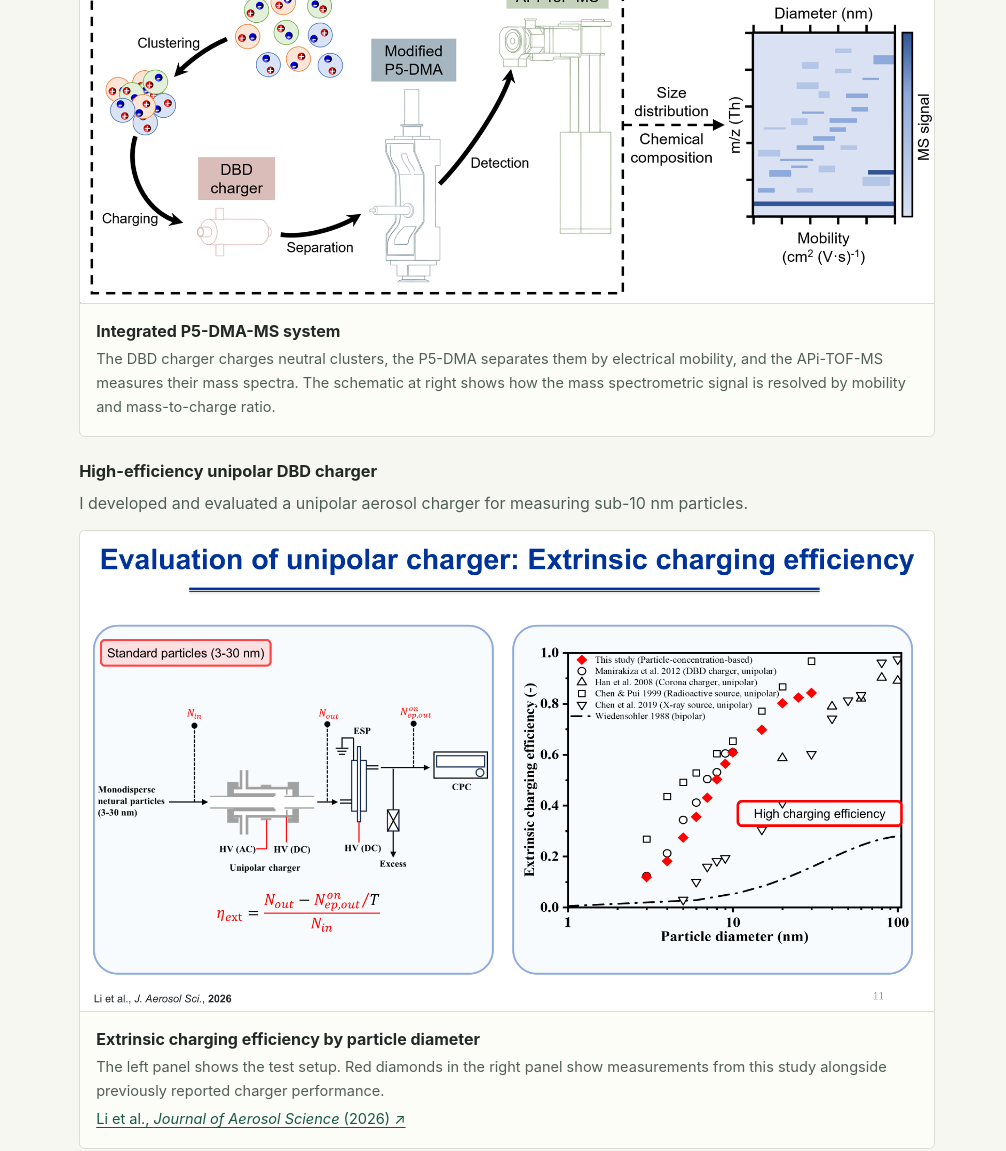
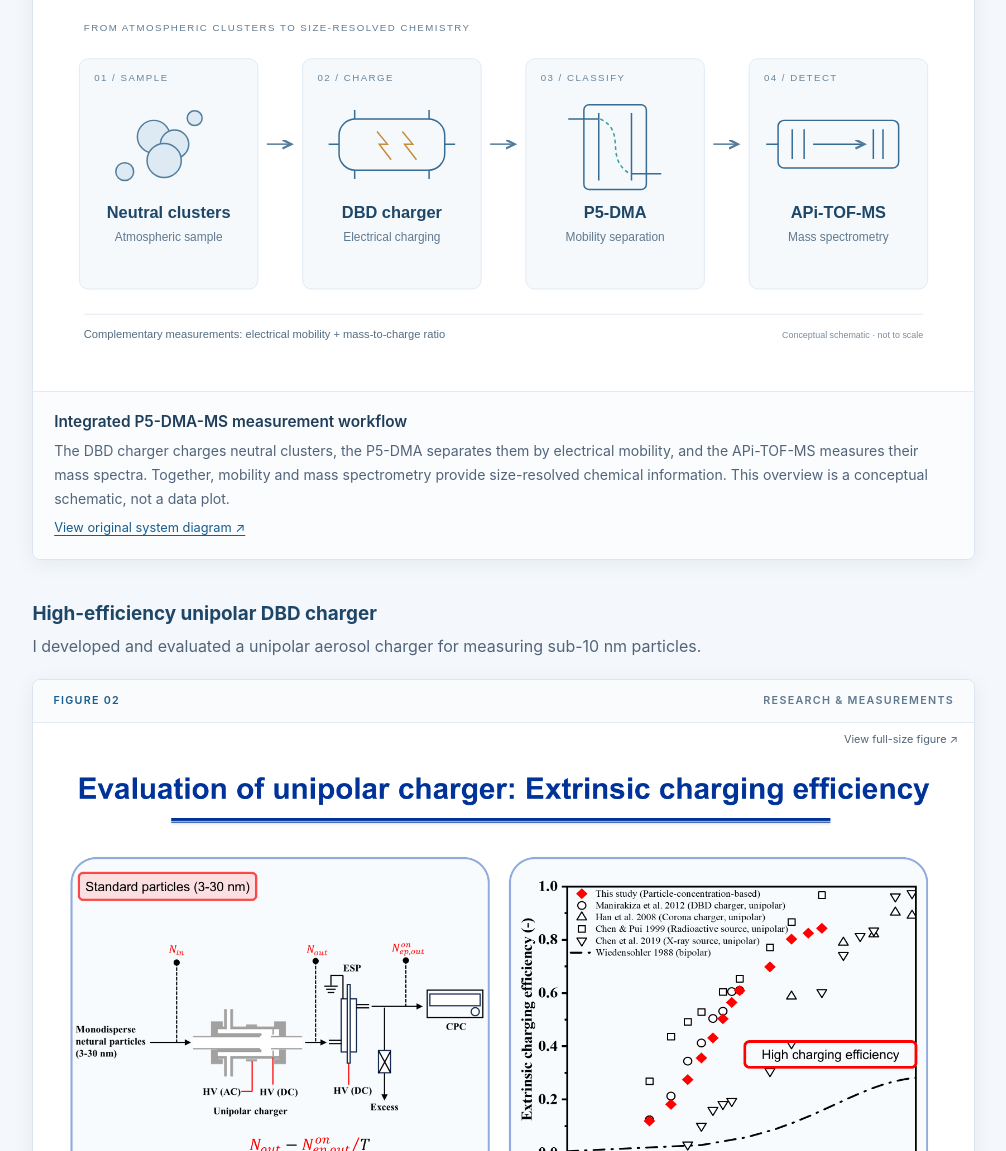
Before and after one commit to yueyangli-work/yueyangli-work.github.io, a plain HTML site: page index.html in a window 1280 px wide. Shown: the part 1224-2375 px from the top of the page, without its empty margins (261-1267 px from the left). Drawn offline with Linux system fonts and the light colour scheme.

Commit message:
Refresh portrait and scientific figure presentation

```diff
--- a/index.html
+++ b/index.html
@@ -4,12 +4,12 @@
 <meta charset="utf-8">
 <meta name="viewport" content="width=device-width, initial-scale=1">
 <meta name="description" content="Yueyang Li, doctoral researcher at Fudan University. Aerosol physics and chemistry, nanoparticle generation, and aerosol instrumentation.">
-<meta name="theme-color" content="#f7f7f2">
+<meta name="theme-color" content="#f4f7fb">
 <meta property="og:type" content="website">
 <meta property="og:title" content="Yueyang Li · Academic Homepage">
 <meta property="og:description" content="Doctoral researcher at Fudan University working on aerosol science and instrumentation.">
 <title>Yueyang Li · Academic Homepage</title>
-<link rel="stylesheet" href="styles.css">
+<link rel="stylesheet" href="styles.css?v=20261113">
 </head>
 <body id="top">
 <a class="skip" href="#main">Skip to content</a>
@@ -23,7 +23,7 @@
 </header>
 <div class="layout">
   <aside class="profile" aria-label="Profile and contact">
-    <img class="portrait" src="portrait.png" width="168" height="225" alt="Portrait of Yueyang Li">
+    <img class="portrait" src="portrait.png?v=20261113" width="183" height="228" alt="Portrait of Yueyang Li">
     <div class="profile-name">Yueyang Li <span lang="zh-Hans">李越洋</span></div>
     <p>Doctoral Researcher<br>Fudan University</p>
     <p class="location">Shanghai, China</p>
@@ -54,21 +54,21 @@
       <article class="instrument-feature" id="p5-dma-ms">
         <h3>P5-DMA-MS for simultaneous size and composition measurements</h3>
         <p>I integrated a dielectric barrier discharge (DBD) charger, a modified P5 differential mobility analyzer (P5-DMA), and an atmospheric pressure interface time-of-flight mass spectrometer (APi-TOF-MS) to measure the size distribution and chemical composition of atmospheric clusters in a single measurement workflow.</p>
-        <figure class="data-figure">
+        <figure class="data-figure"><div class="figure-heading"><span>FIGURE 01</span><span>RESEARCH &amp; MEASUREMENTS</span></div>
           <a href="images/p5-dma-ms-system.png" aria-label="Open the P5-DMA-MS system diagram at full size">
-            <img src="images/p5-dma-ms-system.png" width="1652" height="682" loading="lazy" alt="P5-DMA-MS system diagram showing charging with a DBD charger, mobility separation in a modified P5-DMA, and mass spectrometric detection.">
+            <img src="images/measurement-workflow.svg" width="1200" height="490" loading="lazy" alt="Conceptual measurement workflow: neutral clusters, DBD charging, P5-DMA mobility classification, and APi-TOF mass spectrometry.">
           </a>
           <figcaption>
-            <strong>Integrated P5-DMA-MS system</strong>
-            <p>The DBD charger charges neutral clusters, the P5-DMA separates them by electrical mobility, and the APi-TOF-MS measures their mass spectra. The schematic at right shows how the mass spectrometric signal is resolved by mobility and mass-to-charge ratio.</p>
-          </figcaption>
+            <strong>Integrated P5-DMA-MS measurement workflow</strong>
+            <p>The DBD charger charges neutral clusters, the P5-DMA separates them by electrical mobility, and the APi-TOF-MS measures their mass spectra. Together, mobility and mass spectrometry provide size-resolved chemical information. This overview is a conceptual schematic, not a data plot.</p>
+          <p class="figure-source"><a href="images/p5-dma-ms-system.png">View original system diagram ↗</a></p></figcaption>
         </figure>
       </article>
       <article class="instrument-feature">
         <h3>High-efficiency unipolar DBD charger</h3>
         <p>I developed and evaluated a unipolar aerosol charger for measuring sub-10 nm particles.</p>
-        <figure class="data-figure">
-          <a href="images/unipolar-dbd-efficiency.png" aria-label="Open the unipolar charger efficiency figure at full size">
+        <figure class="data-figure"><div class="figure-heading"><span>FIGURE 02</span><span>RESEARCH &amp; MEASUREMENTS</span></div>
+          <a href="images/unipolar-dbd-efficiency.png" aria-label="Open the unipolar charger efficiency figure at full size"><span class="figure-zoom">View full-size figure ↗</span>
             <img src="images/unipolar-dbd-efficiency.png" width="1600" height="900" loading="lazy" alt="Laboratory setup for evaluating a unipolar DBD charger and a plot of extrinsic charging efficiency against particle diameter, with measurements shown as red diamonds.">
           </a>
           <figcaption>
@@ -130,8 +130,8 @@
         <div class="field-results">
           <h4>Selected observations from Dianshan Lake</h4>
           <p class="data-status">Unpublished field observations</p>
-          <figure class="data-figure">
-            <a href="images/dianshan-lake-particle-size.png" aria-label="Open the particle size distribution figure at full size">
+          <figure class="data-figure"><div class="figure-heading"><span>FIGURE 03</span><span>RESEARCH &amp; MEASUREMENTS</span></div>
+            <a href="images/dianshan-lake-particle-size.png" aria-label="Open the particle size distribution figure at full size"><span class="figure-zoom">View full-size figure ↗</span>
               <img src="images/dianshan-lake-particle-size.png" width="865" height="458" loading="lazy" alt="Time-resolved particle number size distribution. A band of elevated particle concentration shifts toward larger mobility diameters from morning to early afternoon.">
             </a>
             <figcaption>
@@ -139,8 +139,8 @@
               <p>The color scale shows particle number concentration by mobility diameter and time. The band of elevated concentration shifts toward larger diameters over the course of the event.</p>
             </figcaption>
           </figure>
-          <figure class="data-figure">
-            <a href="images/dianshan-lake-volatility.png" aria-label="Open the organic compound volatility figure at full size">
+          <figure class="data-figure"><div class="figure-heading"><span>FIGURE 04</span><span>RESEARCH &amp; MEASUREMENTS</span></div>
+            <a href="images/dianshan-lake-volatility.png" aria-label="Open the organic compound volatility figure at full size"><span class="figure-zoom">View full-size figure ↗</span>
               <img src="images/dianshan-lake-volatility.png" width="865" height="415" loading="lazy" alt="Stacked concentration bars across saturation concentration bins, grouped into four volatility classes.">
             </a>
             <figcaption>
--- a/styles.css
+++ b/styles.css
@@ -120,3 +120,22 @@ footer { display: flex; justify-content: space-between; gap: 1rem; color: var(--
 .instrument-feature > p { color: var(--muted); margin: .38rem 0 .85rem; }
 .instrument-feature + .instrument-feature, .instrument-support { margin-top: 1.45rem; }
 .instrument-support { border-top: 1px solid var(--line); padding-top: 1.15rem; }
+
+/* Academic figure presentation, November 2026. */
+:root{--canvas:#f4f7fb;--paper:#fff;--ink:#172c43;--muted:#52647a;--accent:#185d8e;--line:#dce5ef}
+.bar{background:#fff}.wordmark{font-family:var(--sans);font-size:1.14rem;letter-spacing:-.02em}
+.layout{max-width:1320px;grid-template-columns:195px minmax(0,1fr);gap:3.4rem;padding-top:3rem}
+.bar-inner{max-width:1320px}h1{font-size:clamp(3.3rem,6vw,5.25rem);letter-spacing:-.045em}h2{font-size:clamp(1.8rem,3vw,2.25rem)}
+.intro{border-top:3px solid var(--accent);padding-top:1.6rem}.lead{font-family:var(--sans);font-size:1.3rem;font-weight:500}.affiliation{letter-spacing:.08em;text-transform:uppercase;font-size:.73rem}
+.portrait{width:154px;height:auto;border:0;border-radius:5px;box-shadow:0 6px 20px #18395818;outline:5px solid white}
+.primary:hover{background:#123e60}.research-grid>div{border-color:#86abc7}.research-grid dt{color:#234d6e}
+.instrument-feature>h3{font-size:1.18rem;color:#1d4667}.instrument-feature>p{max-width:78ch;margin-bottom:1.2rem}.instrument-feature+.instrument-feature{margin-top:2.5rem}
+.data-figure{overflow:hidden;background:#fff;border:1px solid #dce5ef;border-radius:8px;box-shadow:0 4px 20px #173b6010}
+.figure-heading{display:flex;justify-content:space-between;gap:1rem;align-items:center;padding:.8rem 1.25rem;border-bottom:1px solid #e4ebf2;font:600 .67rem/1.5 var(--sans);letter-spacing:.12em;color:#60788f;background:#f9fbfd}.figure-heading>span:first-child{color:#185d8e}
+.data-figure>a{position:relative;padding:2.3rem 1.5rem 1.5rem;border-radius:0;overflow:hidden}.data-figure img{width:100%;height:auto;max-width:100%;object-fit:contain;border-radius:0}
+.figure-zoom{position:absolute;right:1rem;top:.5rem;font-size:.68rem;color:#52647a}.data-figure>a:hover .figure-zoom{color:#185d8e;text-decoration:underline}
+.data-figure figcaption{background:#fafcfe;padding:1.1rem 1.3rem 1.25rem;border-top:1px solid #e4ebf2}.data-figure figcaption>strong{display:block;font:600 .96rem/1.5 var(--sans);color:#203e59}.data-figure figcaption p{font-size:.88rem;line-height:1.7;margin-top:.4rem}.figure-source{font-size:.8rem!important}
+.field-results{margin-top:2rem}.field-results>.data-figure{margin-top:1.4rem}.field-results>.data-figure img{max-width:865px;margin-inline:auto}.data-status{display:inline-block;padding:.2rem .6rem;border:1px solid #dce5ef;border-radius:3px;font-size:.75rem;background:white}
+@media(max-width:850px){.layout{grid-template-columns:150px minmax(0,1fr);gap:2rem}.portrait{width:130px}.data-figure>a{padding:2rem 1rem 1rem}}
+@media(max-width:650px){.layout{display:flex;gap:0;padding-top:1.5rem}.portrait{width:72px}.intro{margin-top:1.7rem}.figure-heading{padding:.65rem .8rem;font-size:.59rem;letter-spacing:.06em}.data-figure>a{padding:1.8rem .5rem .75rem}.data-figure figcaption{padding:.9rem}.instrument-feature>h3{font-size:1.08rem}}
+@media print{.figure-zoom{display:none}.data-figure{box-shadow:none}.figure-heading{background:white}.intro{border-top:0}}
```
Also changed, not shown: images/measurement-workflow.svg (added), portrait.png.
